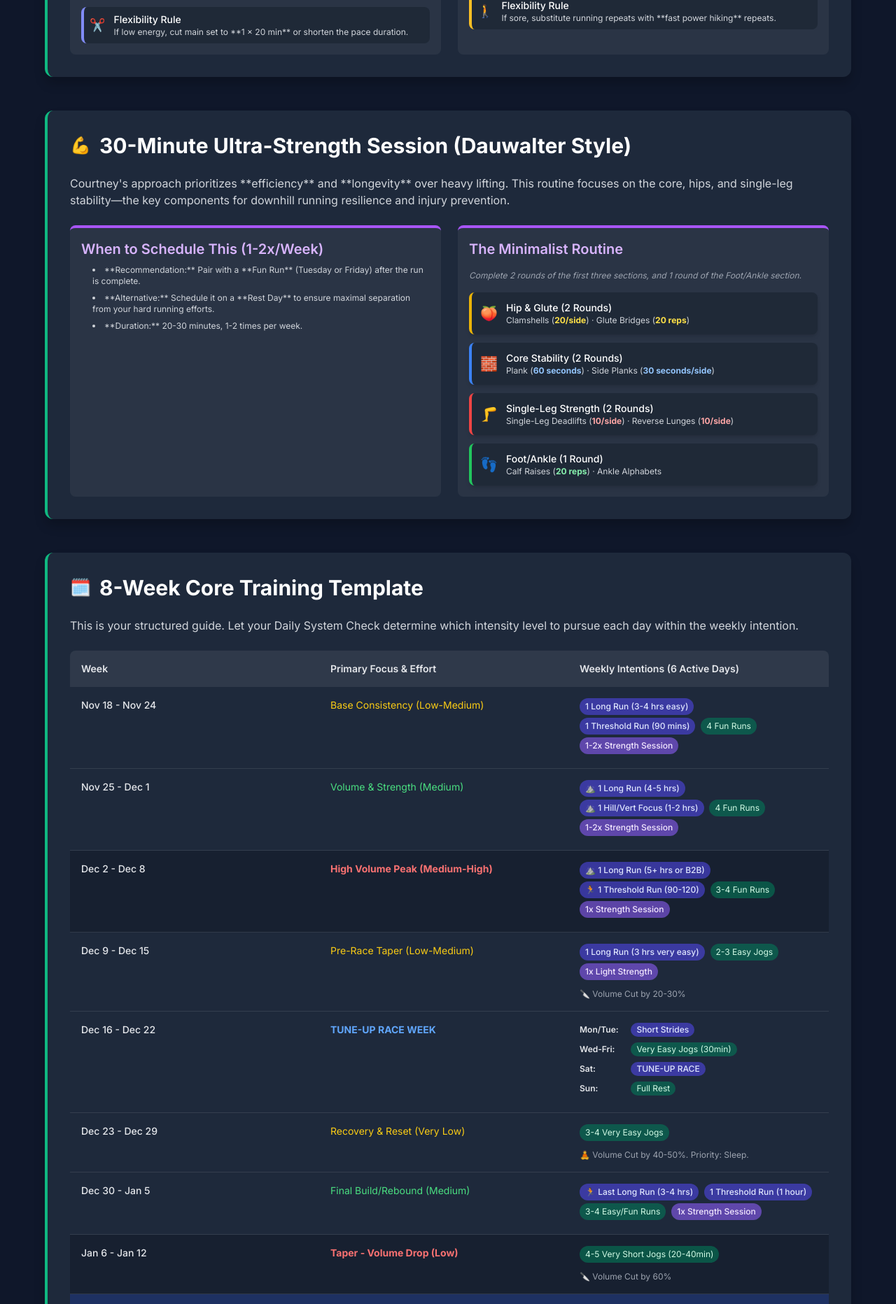
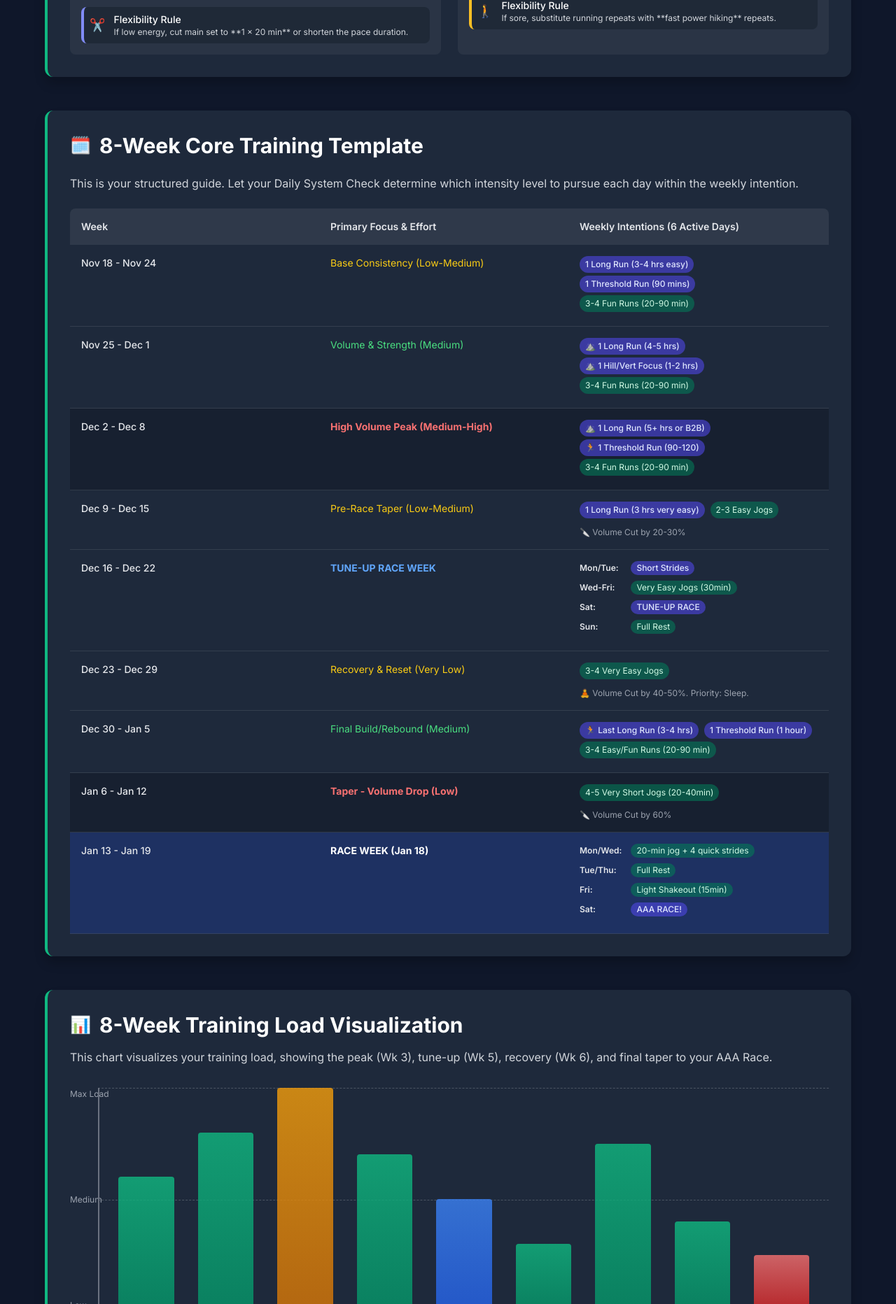
Before and after one commit to kentslaves/kentslaves.github.io, a Jekyll site: the page intuitive.html, which Jekyll copies as it is, in a window 1280 px wide. Shown: the part 1104-2968 px from the top of the page at 70% size. Built offline with Jekyll 4.4.1, drawn with Linux system fonts in a browser that asks for light colours; nearby versions of some CDN libraries; some of the changed text lies outside the part shown.

Commit message:
Update intuitive.html

```diff
--- a/intuitive.html
+++ b/intuitive.html
@@ -72,19 +72,6 @@
             margin-right: 4px;
             margin-bottom: 4px;
             font-size: 0.75rem; /* 12px */
-        }
-
-        /* NEW: Strength Tag Style */
-        .strength-tag {
-            background-color: rgba(139, 92, 246, 0.6); /* violet-500/60 */
-            color: #F3E8FF; /* violet-100 */
-            font-weight: 500;
-            padding: 2px 8px;
-            border-radius: 9999px;
-            display: inline-block;
-            margin-right: 4px;
-            margin-bottom: 4px;
-            font-size: 0.75rem;
         }
 
         /* New Styles for formatted week lists */
@@ -283,70 +270,6 @@
             </div>
         </section>
 
-        <!-- Section 1.6: Minimalist Ultra-Strength Session (Courtney Style) -->
-        <section id="strength-training" class="container-bg p-6 md:p-8 rounded-xl">
-            <h2 class="text-3xl font-bold text-white mb-6 flex items-center">
-                <span class="mr-3 text-2xl">💪</span> 30-Minute Ultra-Strength Session (Dauwalter Style)
-            </h2>
-            <p class="mb-6 text-gray-300">Courtney's approach prioritizes **efficiency** and **longevity** over heavy lifting. This routine focuses on the core, hips, and single-leg stability—the key components for downhill running resilience and injury prevention.</p>
-
-            <div class="grid grid-cols-1 md:grid-cols-2 gap-6">
-                <!-- Session Placement -->
-                <div class="p-4 rounded-lg bg-gray-700/50 border-t-4 border-purple-500">
-                    <h3 class="text-xl font-semibold text-purple-300 mb-2">When to Schedule This (1-2x/Week)</h3>
-                    <ul class="list-disc list-inside space-y-2 ml-4 text-xs text-gray-300">
-                        <li>**Recommendation:** Pair with a **Fun Run** (Tuesday or Friday) after the run is complete.</li>
-                        <li>**Alternative:** Schedule it on a **Rest Day** to ensure maximal separation from your hard running efforts.</li>
-                        <li>**Duration:** 20-30 minutes, 1-2 times per week.</li>
-                    </ul>
-                </div>
-                <!-- The Routine - UI Friendly Update -->
-                <div class="p-4 rounded-lg bg-gray-700/50 border-t-4 border-purple-500">
-                    <h3 class="text-xl font-semibold text-purple-300 mb-4">The Minimalist Routine</h3>
-                    <p class="text-xs text-gray-400 mb-4 italic">Complete 2 rounds of the first three sections, and 1 round of the Foot/Ankle section.</p>
-
-                    <div class="space-y-3">
-                        <!-- Hip & Glute -->
-                        <div class="flex items-center p-3 bg-gray-800 rounded-lg shadow-md border-l-4 border-yellow-500">
-                            <span class="text-xl mr-3">🍑</span>
-                            <div>
-                                <p class="font-medium text-white text-sm">Hip & Glute (2 Rounds)</p>
-                                <p class="text-xs text-gray-300">Clamshells (<span class="font-bold text-yellow-300">20/side</span>) &middot; Glute Bridges (<span class="font-bold text-yellow-300">20 reps</span>)</p>
-                            </div>
-                        </div>
-
-                        <!-- Core Stability -->
-                        <div class="flex items-center p-3 bg-gray-800 rounded-lg shadow-md border-l-4 border-blue-500">
-                            <span class="text-xl mr-3">🧱</span>
-                            <div>
-                                <p class="font-medium text-white text-sm">Core Stability (2 Rounds)</p>
-                                <p class="text-xs text-gray-300">Plank (<span class="font-bold text-blue-300">60 seconds</span>) &middot; Side Planks (<span class="font-bold text-blue-300">30 seconds/side</span>)</p>
-                            </div>
-                        </div>
-
-                        <!-- Single-Leg Strength -->
-                        <div class="flex items-center p-3 bg-gray-800 rounded-lg shadow-md border-l-4 border-red-500">
-                            <span class="text-xl mr-3">🦵</span>
-                            <div>
-                                <p class="font-medium text-white text-sm">Single-Leg Strength (2 Rounds)</p>
-                                <p class="text-xs text-gray-300">Single-Leg Deadlifts (<span class="font-bold text-red-300">10/side</span>) &middot; Reverse Lunges (<span class="font-bold text-red-300">10/side</span>)</p>
-                            </div>
-                        </div>
-
-                        <!-- Foot/Ankle -->
-                        <div class="flex items-center p-3 bg-gray-800 rounded-lg shadow-md border-l-4 border-green-500">
-                            <span class="text-xl mr-3">👣</span>
-                            <div>
-                                <p class="font-medium text-white text-sm">Foot/Ankle (1 Round)</p>
-                                <p class="text-xs text-gray-300">Calf Raises (<span class="font-bold text-green-300">20 reps</span>) &middot; Ankle Alphabets</p>
-                            </div>
-                        </div>
-                    </div>
-                </div>
-            </div>
-        </section>
-
-
         <!-- Section 2: 8-Week Training Calendar -->
         <section id="training-calendar" class="container-bg p-6 md:p-8 rounded-xl">
             <h2 class="text-3xl font-bold text-white mb-6 flex items-center">
@@ -371,8 +294,7 @@
                         <div class="p-2">
                             <span class="priority-tag">1 Long Run (3-4 hrs easy)</span>
                             <span class="priority-tag">1 Threshold Run (90 mins)</span>
-                            <span class="flexible-tag">4 Fun Runs</span>
-                            <span class="strength-tag">1-2x Strength Session</span>
+                            <span class="flexible-tag">3-4 Fun Runs (20-90 min)</span>
                         </div>
                     </div>
                     <!-- Week 2 -->
@@ -382,8 +304,7 @@
                         <div class="p-2">
                             <span class="priority-tag">⛰️ 1 Long Run (4-5 hrs)</span>
                             <span class="priority-tag">⛰️ 1 Hill/Vert Focus (1-2 hrs)</span>
-                            <span class="flexible-tag">4 Fun Runs</span>
-                            <span class="strength-tag">1-2x Strength Session</span>
+                            <span class="flexible-tag">3-4 Fun Runs (20-90 min)</span>
                         </div>
                     </div>
                     <!-- Week 3 (Peak) -->
@@ -393,8 +314,7 @@
                         <div class="p-2">
                             <span class="priority-tag">⛰️ 1 Long Run (5+ hrs or B2B)</span>
                             <span class="priority-tag">🏃 1 Threshold Run (90-120)</span>
-                            <span class="flexible-tag">3-4 Fun Runs</span>
-                            <span class="strength-tag">1x Strength Session</span>
+                            <span class="flexible-tag">3-4 Fun Runs (20-90 min)</span>
                         </div>
                     </div>
                     <!-- Week 4 (Pre-Taper) -->
@@ -404,7 +324,6 @@
                         <div class="p-2">
                             <span class="priority-tag">1 Long Run (3 hrs very easy)</span>
                             <span class="flexible-tag">2-3 Easy Jogs</span>
-                            <span class="strength-tag">1x Light Strength</span>
                             <p class="mt-2 text-xs text-gray-400">🔪 Volume Cut by 20-30%</p>
                         </div>
                     </div>
@@ -435,8 +354,7 @@
                         <div class="p-2">
                             <span class="priority-tag">🏃 Last Long Run (3-4 hrs)</span>
                             <span class="priority-tag">1 Threshold Run (1 hour)</span>
-                            <span class="flexible-tag">3-4 Easy/Fun Runs</span>
-                            <span class="strength-tag">1x Strength Session</span>
+                            <span class="flexible-tag">3-4 Easy/Fun Runs (20-90 min)</span>
                         </div>
                     </div>
                     <!-- Week 8 (Race Taper) -->
@@ -542,21 +460,67 @@
                 <span class="mr-3 text-2xl">🌟</span> Lifestyle & Recovery Pillars
             </h2>
             <div class="grid grid-cols-1 md:grid-cols-2 gap-6 text-gray-300">
-                <div>
+
+                <!-- Fueling Section -->
+                <div class="p-4 rounded-lg bg-gray-700/50 border-t-4 border-yellow-500">
                     <h3 class="text-xl font-semibold text-yellow-300 mb-2">Fueling (The Fun Way)</h3>
-                    <ul class="list-disc list-inside space-y-2 ml-4 text-sm">
-                        <li>Eat what feels right for daily life—don't restrict.</li>
-                        <li>Practice eating the "fun foods" (candy, simple carbs) on long runs.</li>
-                        <li>Hydrate constantly, not just during runs.</li>
-                    </ul>
+                    <div class="space-y-3 mt-4">
+                        <!-- Eat what feels right -->
+                        <div class="flex items-center p-2 bg-gray-800 rounded-lg border-l-4 border-yellow-400">
+                            <span class="text-lg mr-3">🍔</span>
+                            <div>
+                                <p class="font-medium text-white text-sm">Everyday Diet</p>
+                                <p class="text-xs text-gray-300">Eat what feels right for daily life—**don't restrict**. Enjoy your food.</p>
+                            </div>
+                        </div>
+                        <!-- Practice eating -->
+                        <div class="flex items-center p-2 bg-gray-800 rounded-lg border-l-4 border-yellow-400">
+                            <span class="text-lg mr-3">🍬</span>
+                            <div>
+                                <p class="font-medium text-white text-sm">Race-Day Practice</p>
+                                <p class="text-xs text-gray-300">Practice eating **"fun foods"** (candy, simple carbs) on long runs.</p>
+                            </div>
+                        </div>
+                        <!-- Hydrate constantly -->
+                        <div class="flex items-center p-2 bg-gray-800 rounded-lg border-l-4 border-yellow-400">
+                            <span class="text-lg mr-3">💧</span>
+                            <div>
+                                <p class="font-medium text-white text-sm">Hydration Rule</p>
+                                <p class="text-xs text-gray-300">Hydrate **constantly** throughout the day, not just during runs.</p>
+                            </div>
+                        </div>
+                    </div>
                 </div>
-                <div>
+
+                <!-- Recovery & Mindset Section -->
+                <div class="p-4 rounded-lg bg-gray-700/50 border-t-4 border-yellow-500">
                     <h3 class="text-xl font-semibold text-yellow-300 mb-2">Recovery & Mindset</h3>
-                    <ul class="list-disc list-inside space-y-2 ml-4 text-sm">
-                        <li>**Sleep is #1:** Take extra sleep over a scheduled run if needed.</li>
-                        <li>Keep gear simple and comfortable; reduce decision fatigue.</li>
-                        <li>Embrace the discomfort: Use the Dauwalter mantra ("I'm fine," "Everything is fine") when the Pain Cave comes calling.</li>
-                    </ul>
+                     <div class="space-y-3 mt-4">
+                        <!-- Sleep is #1 -->
+                        <div class="flex items-center p-2 bg-gray-800 rounded-lg border-l-4 border-yellow-400">
+                            <span class="text-lg mr-3">🛌</span>
+                            <div>
+                                <p class="font-medium text-white text-sm">Sleep Priority</p>
+                                <p class="text-xs text-gray-300">**Sleep is #1:** Take extra sleep over a scheduled run if needed.</p>
+                            </div>
+                        </div>
+                        <!-- Keep gear simple -->
+                        <div class="flex items-center p-2 bg-gray-800 rounded-lg border-l-4 border-yellow-400">
+                            <span class="text-lg mr-3">⚙️</span>
+                            <div>
+                                <p class="font-medium text-white text-sm">Mental Simplicity</p>
+                                <p class="text-xs text-gray-300">Keep gear simple and comfortable; **reduce decision fatigue**.</p>
+                            </div>
+                        </div>
+                        <!-- Embrace the discomfort -->
+                        <div class="flex items-center p-2 bg-gray-800 rounded-lg border-l-4 border-yellow-400">
+                            <span class="text-lg mr-3">💪</span>
+                            <div>
+                                <p class="font-medium text-white text-sm">The Mantra</p>
+                                <p class="text-xs text-gray-300">Embrace the discomfort: Use the Dauwalter mantra ("I'm fine") in the Pain Cave.</p>
+                            </div>
+                        </div>
+                    </div>
                 </div>
             </div>
         </section>
```
